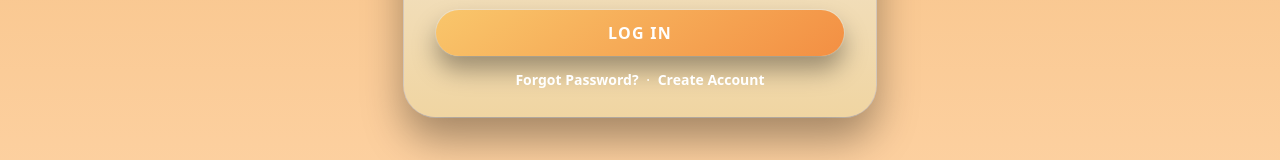
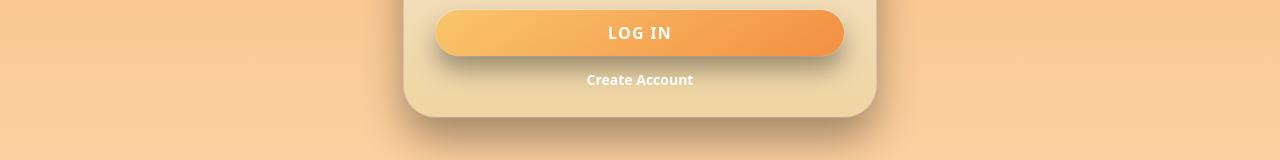
Before and after one commit to dalyai33/NurseSim, a React (Vite) app in the folder web/: page / in a window 1280 px wide. Shown: the part 476-636 px from the top of the page. Built offline with nearby package versions, Linux system fonts and the light colour scheme; a web font is replaced by a local one.

Commit message:
Removed unused forgot password link from login page

```diff
--- a/web/src/features/auth/LoginPage.tsx
+++ b/web/src/features/auth/LoginPage.tsx
@@ -92,8 +92,6 @@ export default function LoginPage() {
             </button>
 
             <div className="links">
-              <a href="#">Forgot Password?</a>
-              <span> · </span>
               <a
                 href="#"
                 onClick={(e) => {
```
